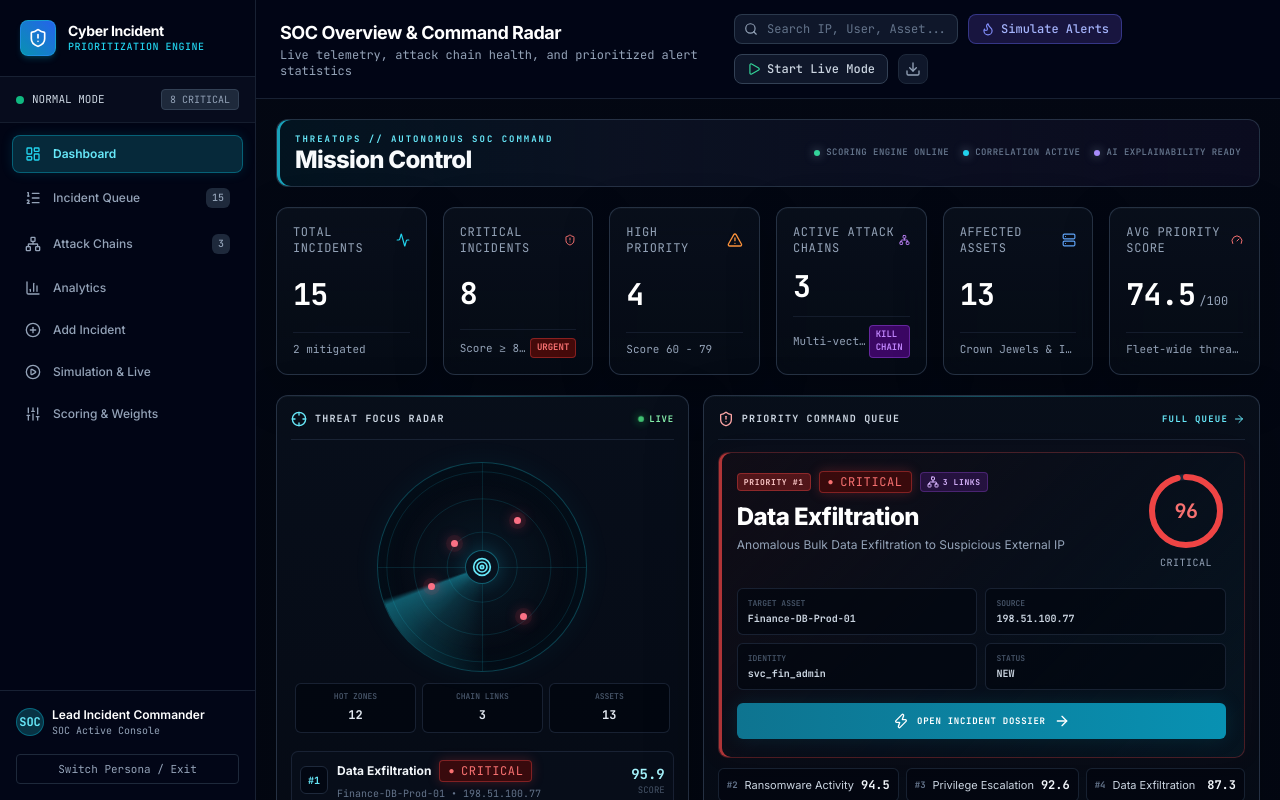
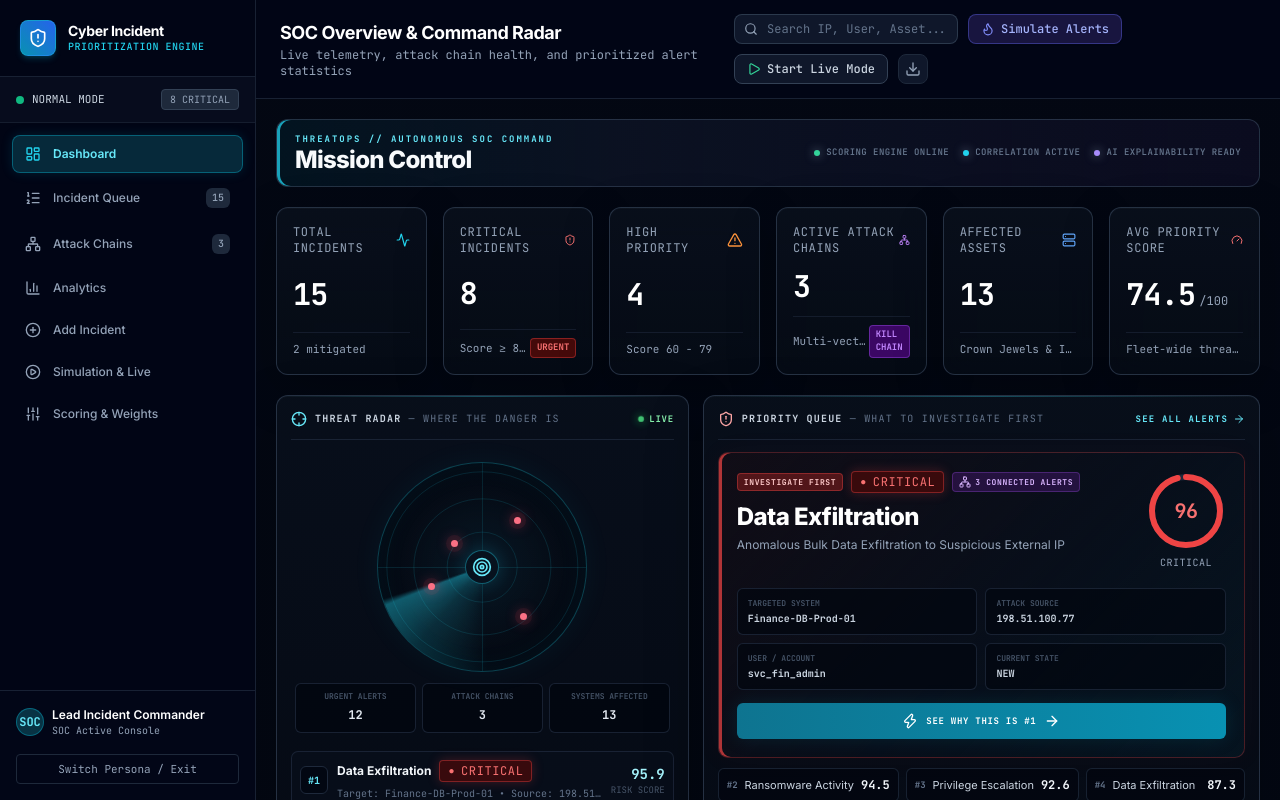
Before and after one commit to pranesh-2601/Cyber-Incident-Prioritization-Engine, a React (Vite) app: page / in a window 1280 px wide. Both pictures are taken after a click on the button "Launch SOC Console". Shown: the top 800 px of the page. Built offline with nearby package versions, Linux system fonts and the light colour scheme.

Commit message:
make mission control labels clear for non-technical viewers

```diff
--- a/src/components/dashboard/MissionControlDeck.tsx
+++ b/src/components/dashboard/MissionControlDeck.tsx
@@ -13,6 +13,16 @@ const factorLabel: Record<keyof Incident['factors'], string> = {
   attackConfidence: 'Attack Confidence',
   affectedUsers: 'Affected Users',
   correlationScore: 'Correlation Strength',
+};
+
+const factorMeaning: Record<keyof Incident['factors'], string> = {
+  severity: 'How damaging the attack itself is',
+  businessImpact: 'How badly business operations could be affected',
+  assetImportance: 'How important the targeted system is',
+  dataSensitivity: 'How sensitive the exposed data could be',
+  attackConfidence: 'How sure we are this is a real attack',
+  affectedUsers: 'How many people could be impacted',
+  correlationScore: 'How strongly this alert connects to other suspicious activity',
 };
 
 export const MissionControlDeck: React.FC<{
@@ -34,6 +44,7 @@ export const MissionControlDeck: React.FC<{
         .map((key) => ({
           key,
           label: factorLabel[key],
+          meaning: factorMeaning[key],
           value: top.factors[key],
           contribution: top.factors[key] * weights[key],
         }))
@@ -42,7 +53,7 @@ export const MissionControlDeck: React.FC<{
     : [];
 
   const plainLanguageReason = top && next
-    ? `${top.type} is ranked first because it creates more overall risk than ${next.type}. Its final priority score is ${top.priorityScore}, which is ${delta} points higher than #2. The biggest reasons are ${strongestReasons.map((r) => `${r.label.toLowerCase()} (${r.value}/10)`).join(', ')}.`
+    ? `${top.type} is ranked first because it creates more overall risk than ${next.type}. Its priority score is ${top.priorityScore}/100, which is ${delta} points higher than #2. The system gives more attention to incidents that are more dangerous, affect more important systems or data, and connect to other suspicious activity.`
     : 'Waiting for at least two incidents so the system can explain the ranking in plain language.';
 
   return (
@@ -51,7 +62,7 @@ export const MissionControlDeck: React.FC<{
         <div className="mission-panel-heading">
           <div className="flex items-center gap-2">
             <Crosshair className="w-4 h-4 text-cyan-300" />
-            <span>Threat Focus Radar</span>
+            <span>Threat Radar <span className="text-slate-500 font-normal">— where the danger is</span></span>
           </div>
           <span className="mission-live-pill"><span className="mission-live-dot" />LIVE</span>
         </div>
@@ -65,21 +76,14 @@ export const MissionControlDeck: React.FC<{
             <span className="mission-radar-cross mission-radar-cross-y" />
             <span className="mission-radar-sweep" />
             {hotThreats.map((incident, index) => (
-              <button
-                key={incident.id}
-                onClick={() => onSelectIncident(incident)}
-                className={`mission-blip mission-blip-${index + 1}`}
-                title={`${incident.id} ${incident.type}`}
-              />
+              <button key={incident.id} onClick={() => onSelectIncident(incident)} className={`mission-blip mission-blip-${index + 1}`} title={`${incident.id} ${incident.type}`} />
             ))}
-            <div className="mission-radar-core">
-              <Target className="w-5 h-5 text-cyan-300" />
-            </div>
+            <div className="mission-radar-core"><Target className="w-5 h-5 text-cyan-300" /></div>
           </div>
           <div className="mission-radar-meta">
-            <div><span>HOT ZONES</span><strong>{metrics.criticalCount + metrics.highCount}</strong></div>
-            <div><span>CHAIN LINKS</span><strong>{attackChains.length}</strong></div>
-            <div><span>ASSETS</span><strong>{metrics.affectedAssetsCount}</strong></div>
+            <div><span>URGENT ALERTS</span><strong>{metrics.criticalCount + metrics.highCount}</strong></div>
+            <div><span>ATTACK CHAINS</span><strong>{attackChains.length}</strong></div>
+            <div><span>SYSTEMS AFFECTED</span><strong>{metrics.affectedAssetsCount}</strong></div>
           </div>
         </div>
 
@@ -92,12 +96,9 @@ export const MissionControlDeck: React.FC<{
                   <span className="truncate text-xs font-bold text-slate-100">{incident.type}</span>
                   <RiskBadge level={incident.riskLevel} size="sm" />
                 </div>
-                <div className="truncate text-[10px] font-mono text-slate-500 mt-1">{incident.asset} • {incident.sourceIp}</div>
+                <div className="truncate text-[10px] font-mono text-slate-500 mt-1">Target: {incident.asset} • Source: {incident.sourceIp}</div>
               </div>
-              <div className="text-right">
-                <div className="text-sm font-black font-mono text-cyan-200">{incident.priorityScore}</div>
-                <div className="text-[9px] text-slate-600 font-mono">SCORE</div>
-              </div>
+              <div className="text-right"><div className="text-sm font-black font-mono text-cyan-200">{incident.priorityScore}</div><div className="text-[9px] text-slate-600 font-mono">RISK SCORE</div></div>
             </button>
           ))}
         </div>
@@ -105,8 +106,8 @@ export const MissionControlDeck: React.FC<{
 
       <section className="mission-panel mission-panel-center">
         <div className="mission-panel-heading">
-          <div className="flex items-center gap-2"><ShieldAlert className="w-4 h-4 text-red-300" /><span>Priority Command Queue</span></div>
-          <button onClick={onNavigateToQueue} className="mission-link">FULL QUEUE <ArrowRight className="w-3 h-3" /></button>
+          <div className="flex items-center gap-2"><ShieldAlert className="w-4 h-4 text-red-300" /><span>Priority Queue <span className="text-slate-500 font-normal">— what to investigate first</span></span></div>
+          <button onClick={onNavigateToQueue} className="mission-link">SEE ALL ALERTS <ArrowRight className="w-3 h-3" /></button>
         </div>
 
         {top ? (
@@ -114,9 +115,9 @@ export const MissionControlDeck: React.FC<{
             <div className="mission-primary-head">
               <div>
                 <div className="flex items-center gap-2 mb-2">
-                  <span className="mission-priority-chip">PRIORITY #1</span>
+                  <span className="mission-priority-chip">INVESTIGATE FIRST</span>
                   <RiskBadge level={top.riskLevel} size="sm" />
-                  {top.correlatedIncidentIds.length > 0 && <span className="mission-chain-chip"><Network className="w-3 h-3" />{top.correlatedIncidentIds.length} LINKS</span>}
+                  {top.correlatedIncidentIds.length > 0 && <span className="mission-chain-chip"><Network className="w-3 h-3" />{top.correlatedIncidentIds.length} CONNECTED ALERTS</span>}
                 </div>
                 <h2 className="text-xl lg:text-2xl font-black tracking-tight text-white">{top.type}</h2>
                 <p className="text-xs text-slate-400 mt-1">{top.title}</p>
@@ -125,24 +126,20 @@ export const MissionControlDeck: React.FC<{
             </div>
 
             <div className="mission-primary-grid">
-              <div><span>TARGET ASSET</span><strong>{top.asset}</strong></div>
-              <div><span>SOURCE</span><strong>{top.sourceIp}</strong></div>
-              <div><span>IDENTITY</span><strong>{top.user}</strong></div>
-              <div><span>STATUS</span><strong>{top.status}</strong></div>
+              <div><span>TARGETED SYSTEM</span><strong>{top.asset}</strong></div>
+              <div><span>ATTACK SOURCE</span><strong>{top.sourceIp}</strong></div>
+              <div><span>USER / ACCOUNT</span><strong>{top.user}</strong></div>
+              <div><span>CURRENT STATE</span><strong>{top.status}</strong></div>
             </div>
 
-            <button onClick={() => onSelectIncident(top)} className="mission-investigate-btn">
-              <Zap className="w-4 h-4" /> OPEN INCIDENT DOSSIER <ArrowRight className="w-4 h-4" />
-            </button>
+            <button onClick={() => onSelectIncident(top)} className="mission-investigate-btn"><Zap className="w-4 h-4" /> SEE WHY THIS IS #1 <ArrowRight className="w-4 h-4" /></button>
           </div>
         ) : null}
 
         <div className="mission-center-strip">
           {incidents.slice(1, 4).map((incident) => (
             <button key={incident.id} onClick={() => onSelectIncident(incident)} className="mission-mini-card">
-              <span className="mission-mini-rank">#{incident.rank}</span>
-              <span className="truncate text-[11px] text-slate-300 flex-1 text-left">{incident.type}</span>
-              <strong className="text-xs font-mono text-slate-100">{incident.priorityScore}</strong>
+              <span className="mission-mini-rank">#{incident.rank}</span><span className="truncate text-[11px] text-slate-300 flex-1 text-left">{incident.type}</span><strong className="text-xs font-mono text-slate-100">{incident.priorityScore}</strong>
             </button>
           ))}
         </div>
@@ -150,7 +147,7 @@ export const MissionControlDeck: React.FC<{
 
       <section className="mission-panel mission-panel-right">
         <div className="mission-panel-heading">
-          <div className="flex items-center gap-2"><Bot className="w-4 h-4 text-violet-300" /><span>AI Ranking Explanation</span></div>
+          <div className="flex items-center gap-2"><Bot className="w-4 h-4 text-violet-300" /><span>AI Explanation <span className="text-slate-500 font-normal">— why the ranking makes sense</span></span></div>
           <span className="text-[9px] font-mono text-violet-300">PLAIN LANGUAGE</span>
         </div>
 
@@ -164,43 +161,35 @@ export const MissionControlDeck: React.FC<{
 
         {top && next && (
           <div className="mt-4 rounded-xl border border-slate-800 bg-slate-950/55 p-3">
-            <div className="text-[10px] font-mono text-slate-500 uppercase mb-2">Simple comparison</div>
+            <div className="text-[10px] font-mono text-slate-500 uppercase mb-2">Easy comparison</div>
             <div className="grid grid-cols-[1fr_auto_1fr] gap-2 items-center">
-              <div>
-                <div className="text-[10px] text-cyan-300 font-mono">#1 {top.type}</div>
-                <div className="text-xl font-black text-white font-mono">{top.priorityScore}</div>
-              </div>
+              <div><div className="text-[10px] text-cyan-300 font-mono">#1 {top.type}</div><div className="text-xl font-black text-white font-mono">{top.priorityScore}</div></div>
               <div className="text-xs font-black text-emerald-300">+{delta}</div>
-              <div className="text-right">
-                <div className="text-[10px] text-slate-500 font-mono">#2 {next.type}</div>
-                <div className="text-xl font-black text-slate-300 font-mono">{next.priorityScore}</div>
-              </div>
+              <div className="text-right"><div className="text-[10px] text-slate-500 font-mono">#2 {next.type}</div><div className="text-xl font-black text-slate-300 font-mono">{next.priorityScore}</div></div>
             </div>
           </div>
         )}
 
         {top && (
           <div className="space-y-2.5 mt-4">
-            <div className="text-[10px] font-mono uppercase text-slate-500">Top 3 reasons</div>
+            <div className="text-[10px] font-mono uppercase text-slate-500">Biggest reasons for this score</div>
             {strongestReasons.map((reason, index) => (
               <div key={reason.key} className="rounded-lg border border-slate-800 bg-slate-950/45 px-3 py-2.5">
-                <div className="flex items-center justify-between text-[11px]">
-                  <span className="text-slate-300"><strong className="text-violet-300 mr-1">{index + 1}.</strong>{reason.label}</span>
-                  <span className="font-mono font-bold text-white">{reason.value}/10</span>
-                </div>
+                <div className="flex items-center justify-between text-[11px]"><span className="text-slate-300"><strong className="text-violet-300 mr-1">{index + 1}.</strong>{reason.label}</span><span className="font-mono font-bold text-white">{reason.value}/10</span></div>
+                <div className="text-[10px] text-slate-500 mt-1">{reason.meaning}</div>
                 <div className="mission-meter mt-2"><span style={{ width: `${reason.value * 10}%` }} /></div>
               </div>
             ))}
           </div>
         )}
 
-        <button onClick={() => top && onSelectIncident(top)} className="mission-ai-action" disabled={!top}>SEE FULL SCORE BREAKDOWN</button>
+        <button onClick={() => top && onSelectIncident(top)} className="mission-ai-action" disabled={!top}>SEE TECHNICAL + SIMPLE BREAKDOWN</button>
       </section>
 
       <section className="mission-panel mission-chain-panel">
         <div className="mission-panel-heading">
-          <div className="flex items-center gap-2"><Activity className="w-4 h-4 text-violet-300" /><span>Attack Chain Timeline</span></div>
-          <button onClick={onNavigateToChains} className="mission-link">GRAPH VIEW <ArrowRight className="w-3 h-3" /></button>
+          <div className="flex items-center gap-2"><Activity className="w-4 h-4 text-violet-300" /><span>Attack Chain <span className="text-slate-500 font-normal">— how separate alerts connect into one attack</span></span></div>
+          <button onClick={onNavigateToChains} className="mission-link">OPEN FULL CHAIN <ArrowRight className="w-3 h-3" /></button>
         </div>
         {chains.length > 0 ? (
           <div className="mission-chain-list">
@@ -210,21 +199,14 @@ export const MissionControlDeck: React.FC<{
                 <div className="min-w-0 flex-1 text-left">
                   <div className="text-[11px] font-bold text-slate-200 truncate">{chain.name}</div>
                   <div className="flex items-center gap-1 mt-2 overflow-hidden">
-                    {chain.nodes.slice(0, 5).map((node, index) => (
-                      <React.Fragment key={node.id}>
-                        <span className="mission-stage-chip">{node.stage}</span>
-                        {index < Math.min(chain.nodes.length, 5) - 1 && <span className="text-slate-700">→</span>}
-                      </React.Fragment>
-                    ))}
+                    {chain.nodes.slice(0, 5).map((node, index) => (<React.Fragment key={node.id}><span className="mission-stage-chip">{node.stage}</span>{index < Math.min(chain.nodes.length, 5) - 1 && <span className="text-slate-700">→</span>}</React.Fragment>))}
                   </div>
                 </div>
-                <div className="text-right"><div className="text-xs font-black font-mono text-violet-300">{chain.confidence}%</div><div className="text-[9px] font-mono text-slate-600">CONFIDENCE</div></div>
+                <div className="text-right"><div className="text-xs font-black font-mono text-violet-300">{chain.confidence}%</div><div className="text-[9px] font-mono text-slate-600">HOW SURE?</div></div>
               </button>
             ))}
           </div>
-        ) : (
-          <div className="py-8 text-center text-xs font-mono text-slate-600">No correlated attack chains detected.</div>
-        )}
+        ) : (<div className="py-8 text-center text-xs font-mono text-slate-600">No connected multi-step attacks detected.</div>)}
       </section>
     </div>
   );
```
